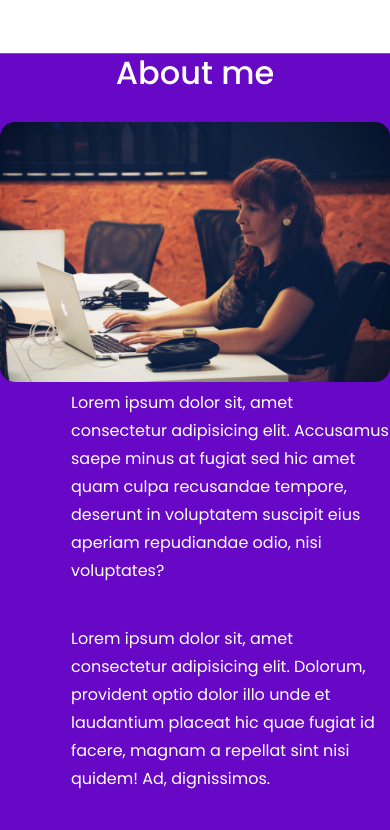
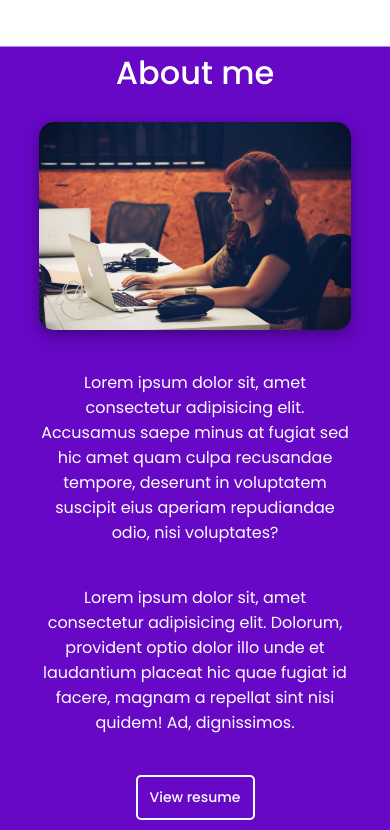
Before and after one commit to agataxmascarenhas/portfolio_backup, a plain HTML site: page index.html in a window 390 px wide. Shown: the part 920-1750 px from the top of the page. Drawn offline with Linux system fonts and the light colour scheme.

Commit message:
about-me section responsive

```diff
--- a/styles/buttons.css
+++ b/styles/buttons.css
@@ -41,6 +41,7 @@
   background-color: var(--color-primary);
   color: var(--color-secondary); /*cor do texto do botao*/
   border: 2px solid var(--color-primary);
+  padding: 10px 15px;
 }
 
 .button-tertiary:hover {
--- a/styles/index.css
+++ b/styles/index.css
@@ -88,23 +88,44 @@ span {
     max-width: 960px;
     margin: 65px auto 0px auto;
   }
+  .about-description {
+    line-height: 28px;
+    font-weight: 400;
+    margin: 0px 70px 90px 70px;
   }
-
-.about p {
-  margin-top: 74px;
-}
-
   .about-img {
     width: 100%;
     max-width: 400px;
     border-radius: 15px;
     object-fit: cover;
+    margin: 0 auto;
+    display: block;
+    box-shadow: 0 4px 8px 0px rgba(0, 0, 0, 0.2),
+      0 6px 20px 0 rgba(0, 0, 0, 0.19);
+  }
 }
 
+@media (max-width: 991px) {
   .about-description {
-  line-height: 28px;
-  font-weight: 400;
-  margin: 0px 0px 90px 71px;
+    /*line-height: 28px;
+    font-weight: 400;*/
+    margin: 40px 40px 40px 40px;
+    text-align: center;
+  }
+  .button-secondary {
+    display: inline-block;
+    text-align: center;
+  }
+  .about-img {
+    display: block;
+    margin-left: auto;
+    margin-right: auto;
+    width: 80%;
+    height: auto;
+    border-radius: 15px;
+    box-shadow: 0 4px 8px 0px rgba(0, 0, 0, 0.2),
+      0 6px 20px 0 rgba(0, 0, 0, 0.19);
+  }
 }
 
 .about-quote {
@@ -158,7 +179,7 @@ cite {
   margin: 10px;
 }
 
-/* contacts section styles */
+/* contac section styles */
 .contact {
   background-color: var(--color-primary);
   color: var(--color-text-secondary);
@@ -171,6 +192,7 @@ cite {
   align-items: center;
   padding: 0px 100px 100px 100px;
 }
+/* end of contact section */
 
 /* footer section styles */
 .footer-section {
```
Lines whose indentation alone changed are shown as unchanged.
